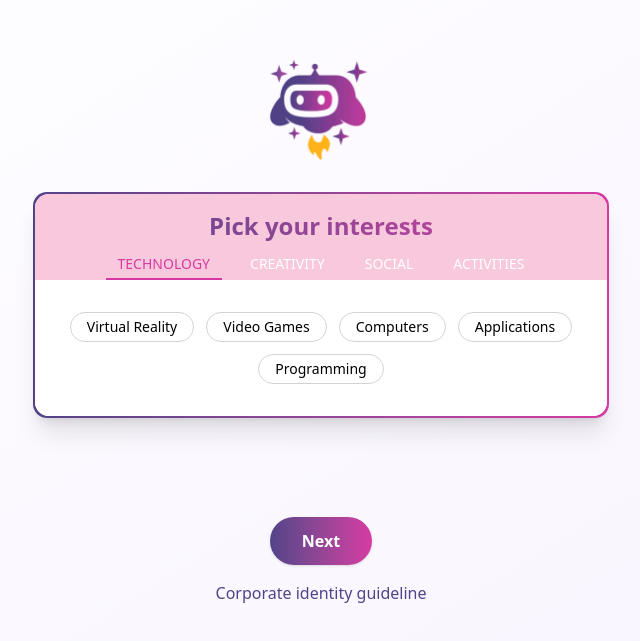
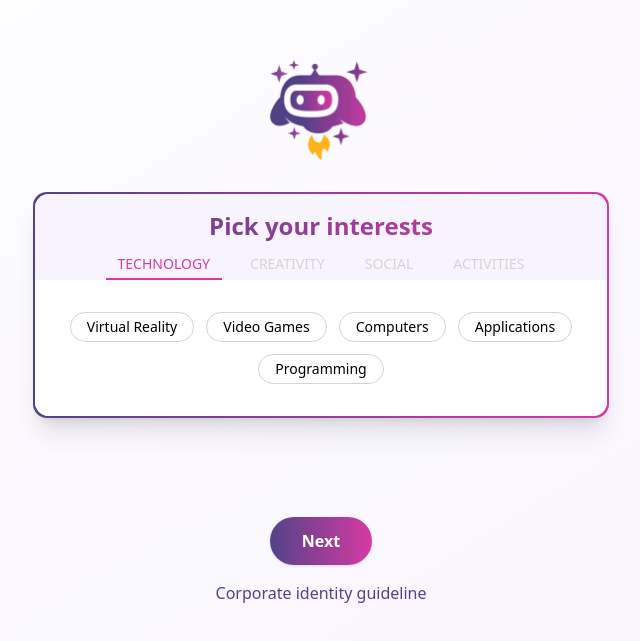
Before and after one commit to Rabbit-Start-x-TTTA/rocket-xp-frontend, a Next.js app: page /interest-mapping in a window 1280 px wide. Shown: the part 147-788 px from the top of the page, without its empty margins (319-959 px from the left). Built offline with nearby package versions, Linux system fonts and the light colour scheme.

Commit message:
style: readble color

```diff
--- a/src/app/interest-mapping/InterestCategoryTabs.tsx
+++ b/src/app/interest-mapping/InterestCategoryTabs.tsx
@@ -21,7 +21,7 @@ export default function InterestCategoryTabs({
             onClick={() => onChange(tab)}
             className={`text-sm font-medium  px-3 py-1 transition-all duration-200 border-b-2`}
             style={{
-              color: isActive ? colors.primary.pink : colors.white,
+              color: isActive ? colors.primary.pink : colors.lightgrey,
               borderColor: isActive ? colors.primary.pink : "transparent",
             }}
           >
--- a/src/app/interest-mapping/InterestPicker.tsx
+++ b/src/app/interest-mapping/InterestPicker.tsx
@@ -4,12 +4,18 @@ import Image from "next/image";
 import { useState } from "react";
 import InterestCategoryTabs from "./InterestCategoryTabs";
 import InterestTagList from "./InterestTagList";
+import colors from "@/styles/color";
 
 export default function InterestPicker() {
   const [activeTab, setActiveTab] = useState("TECHNOLOGY");
 
   return (
-    <div className="min-h-screen flex flex-col justify-between bg-gradient-to-br from-[#fff] to-[#F8F4FF]">
+    <div
+      className="min-h-screen flex flex-col justify-between"
+      style={{
+        background: `linear-gradient(to bottom right, ${colors.white}, ${colors.lightpurple})`,
+      }}
+    >
       <div className="flex flex-col items-center justify-center flex-1 pt-24">
         <Image
           src="/logo.png"
@@ -21,11 +27,27 @@ export default function InterestPicker() {
         />
 
         {/* Card */}
-        <div className="w-full max-w-xl p-[2px] rounded-xl bg-gradient-to-r from-[#524389] to-[#D63AA2] shadow-xl">
+        <div
+          className="w-full max-w-xl p-[2px] rounded-xl shadow-xl"
+          style={{
+            background: `linear-gradient(to right, ${colors.primary.purple}, ${colors.primary.pink})`,
+          }}
+        >
+          {" "}
           <div className="rounded-xl bg-white overflow-hidden">
             {/* Header & Tab */}
-            <div className="bg-[#F8C8DC] px-6 pt-4 pb-0">
-              <h2 className="text-2xl font-extrabold text-transparent bg-clip-text bg-gradient-to-r from-[#524389] to-[#D63AA2] text-center mb-2">
+            <div
+              className="px-6 pt-4 pb-0"
+              style={{ backgroundColor: colors.lightpurple }}
+            >
+              {" "}
+              <h2
+                className="text-2xl font-extrabold text-transparent bg-clip-text text-center mb-2"
+                style={{
+                  backgroundImage: `linear-gradient(to right, ${colors.primary.purple}, ${colors.primary.pink})`,
+                }}
+              >
+                {" "}
                 Pick your interests
               </h2>
               <InterestCategoryTabs
@@ -44,13 +66,22 @@ export default function InterestPicker() {
       <div className="w-full flex justify-center mb-4">
         <button
           type="button"
-          className="px-8 py-3 rounded-full font-semibold bg-gradient-to-r from-[#524389] to-[#D63AA2] text-white shadow hover:from-[#D63AA2] hover:to-[#524389] transition-colors"
+          className="px-8 py-3 rounded-full font-semibold text-white shadow transition-colors"
+          style={{
+            backgroundImage: `linear-gradient(to right, ${colors.primary.purple}, ${colors.primary.pink})`,
+          }}
+          onMouseOver={(e) => {
+            e.currentTarget.style.backgroundImage = `linear-gradient(to right, ${colors.primary.pink}, ${colors.primary.purple})`;
+          }}
+          onMouseOut={(e) => {
+            e.currentTarget.style.backgroundImage = `linear-gradient(to right, ${colors.primary.purple}, ${colors.primary.pink})`;
+          }}
         >
           Next
         </button>
       </div>
       <div className="w-full flex justify-center pb-12">
-        <span className="text-base text-[#524389]">
+        <span className="text-base" style={{ color: colors.primary.purple }}>
           Corporate identity guideline
         </span>
       </div>
--- a/src/styles/color.ts
+++ b/src/styles/color.ts
@@ -12,6 +12,7 @@ const colors = {
   white: "#FFFFFF",
   black: "#000000",
   lightgrey: "#D3D3D3",
+  lightpurple: "#F8F4FF"
 }
 
 export default colors
```
